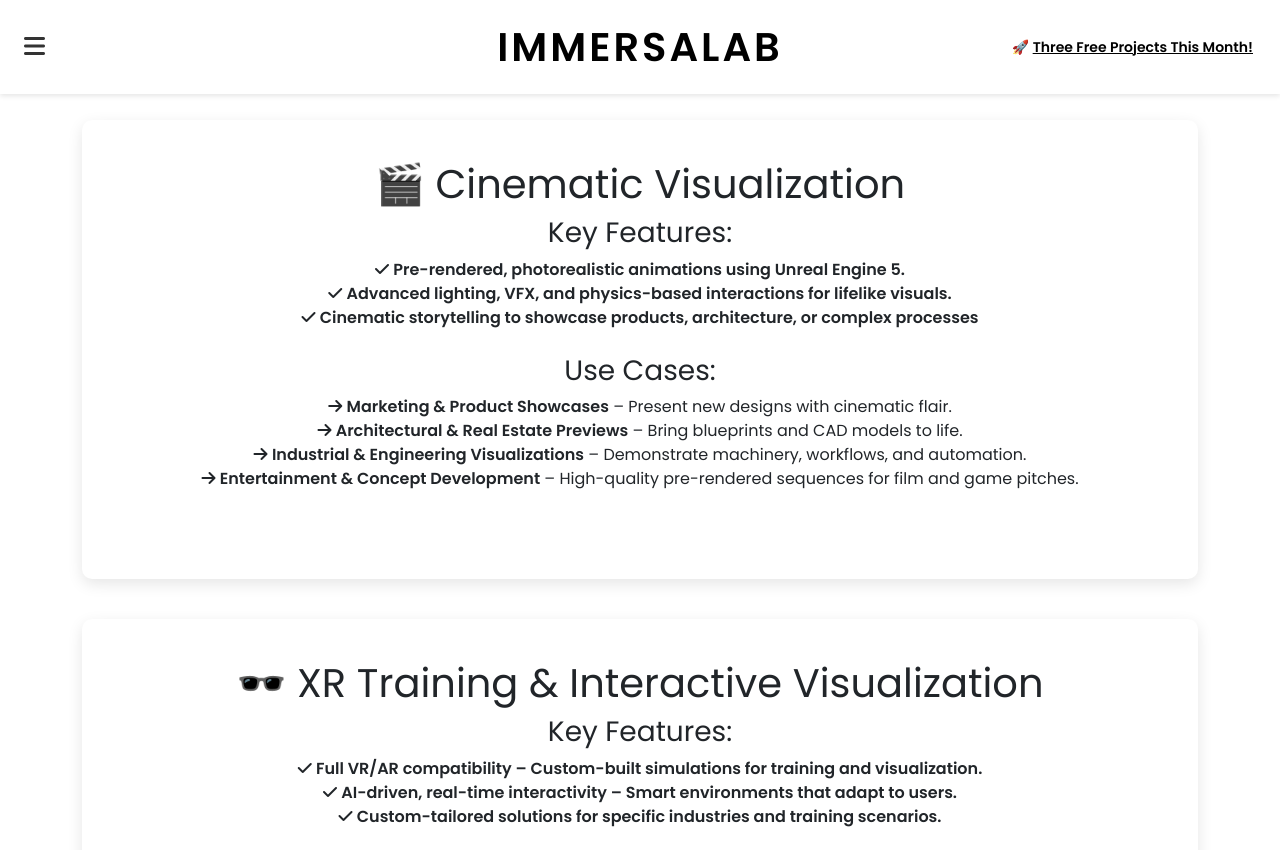
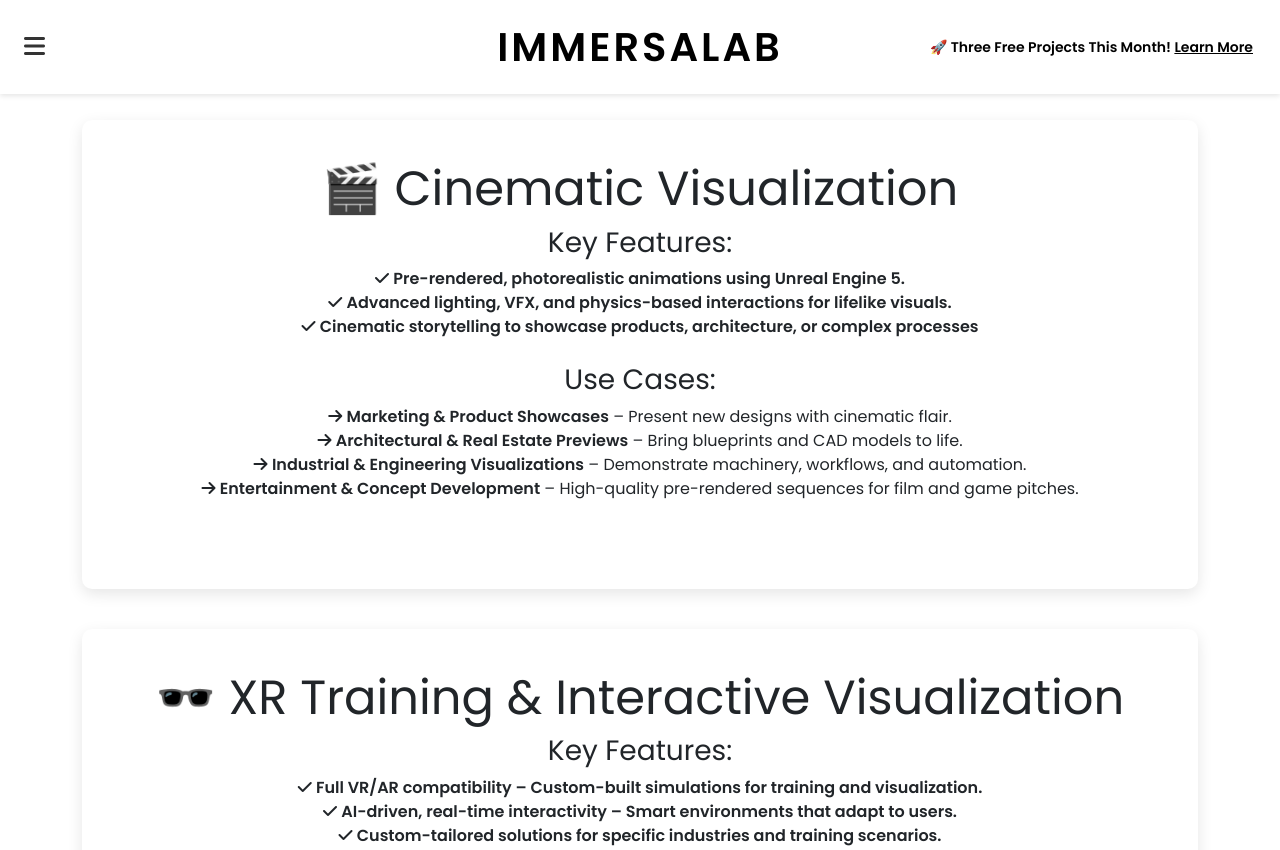
Before and after one commit to QuinnAho/ImmersaLabWebsite, a plain HTML site: page sections.html in a window 1280 px wide. Shown: the top 850 px of the page. Drawn offline with nearby package versions, Linux system fonts and the light colour scheme.

Commit message:
small fixes

```diff
--- a/sections.html
+++ b/sections.html
@@ -239,33 +239,6 @@ header {
 <link rel="stylesheet" href="styles.css">
 </head>
 <body>
-
-<!DOCTYPE html>
-<html lang="en">
-<head>
-    <meta charset="utf-8"/>
-    <title>ImmersaLab - Sections</title>
-    <meta content="width=device-width, initial-scale=1" name="viewport"/>
-    <link href="https://cdnjs.cloudflare.com/ajax/libs/bootstrap/5.3.0/css/bootstrap.min.css" rel="stylesheet"/>
-    <link href="https://cdnjs.cloudflare.com/ajax/libs/font-awesome/6.0.0/css/all.min.css" rel="stylesheet"/>
-    <link href="https://fonts.googleapis.com/css2?family=Poppins:wght@300;400;600&display=swap" rel="stylesheet">
-    <link rel="stylesheet" href="styles.css">
-</head>
-<body>
-
-    <!DOCTYPE html>
-    <html lang="en">
-    <head>
-        <meta charset="utf-8"/>
-        <title>ImmersaLab - Sections</title>
-        <meta content="width=device-width, initial-scale=1" name="viewport"/>
-        <link href="https://cdnjs.cloudflare.com/ajax/libs/bootstrap/5.3.0/css/bootstrap.min.css" rel="stylesheet"/>
-        <link href="https://cdnjs.cloudflare.com/ajax/libs/font-awesome/6.0.0/css/all.min.css" rel="stylesheet"/>
-        <link href="https://fonts.googleapis.com/css2?family=Poppins:wght@300;400;600&display=swap" rel="stylesheet">
-        <link rel="stylesheet" href="styles.css">
-    </head>
-    <body>
-
          <header>
             <nav class="navbar navbar-expand-lg navbar-light">
                 <div class="container-fluid d-flex justify-content-between align-items-center">
@@ -286,9 +259,8 @@ header {
 
                     <!-- Right-Aligned Announcement (Always Links to Offer Section on Index Page) -->
 <div class="navbar-announcement">
-    🚀 <strong><a href="index.html#offer-details">Three Free Projects This Month!</a></strong>
+    🚀 <strong>Three Free Projects This Month!</strong> <a href="index.html#offer-details">Learn More</a>
 </div>
-
                 </div>
             </nav>
         </header>
```
Also changed, not shown: index.html (+1 -1 lines).
